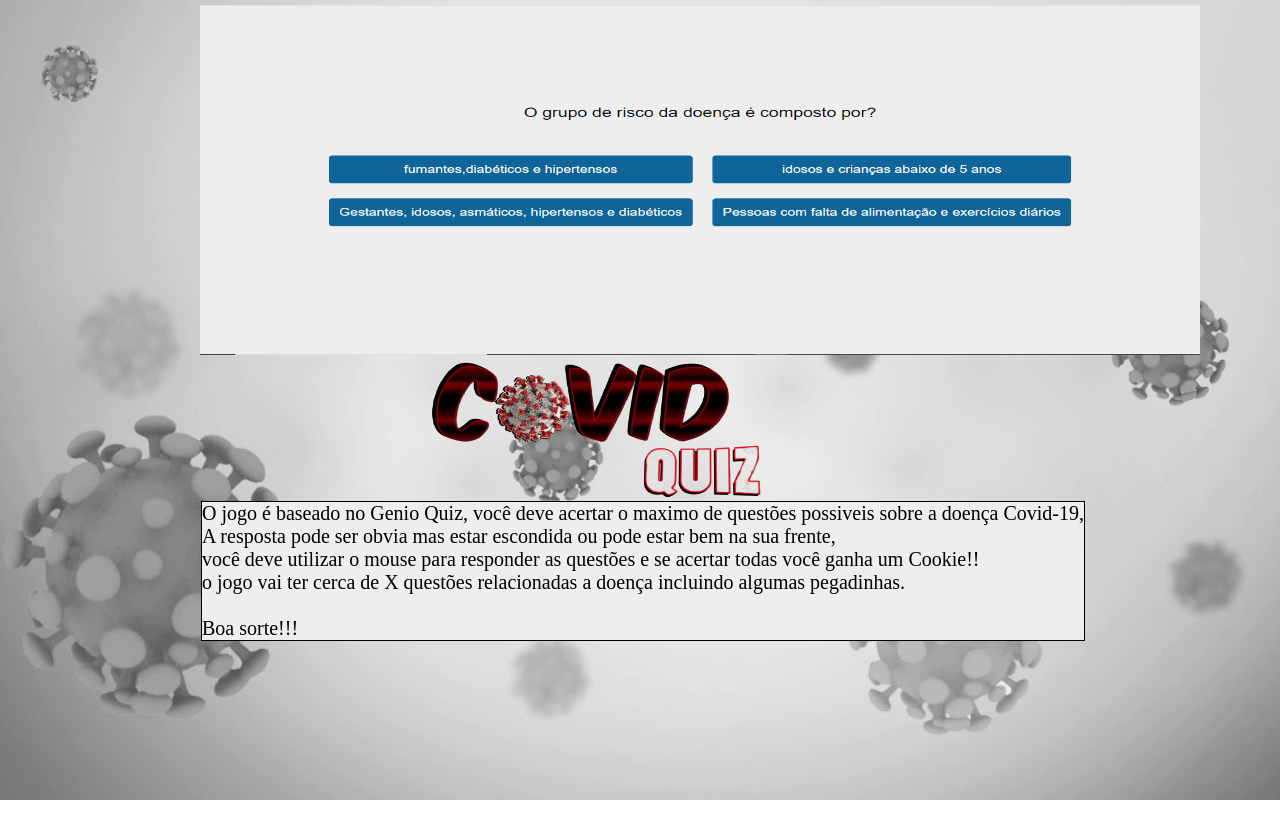
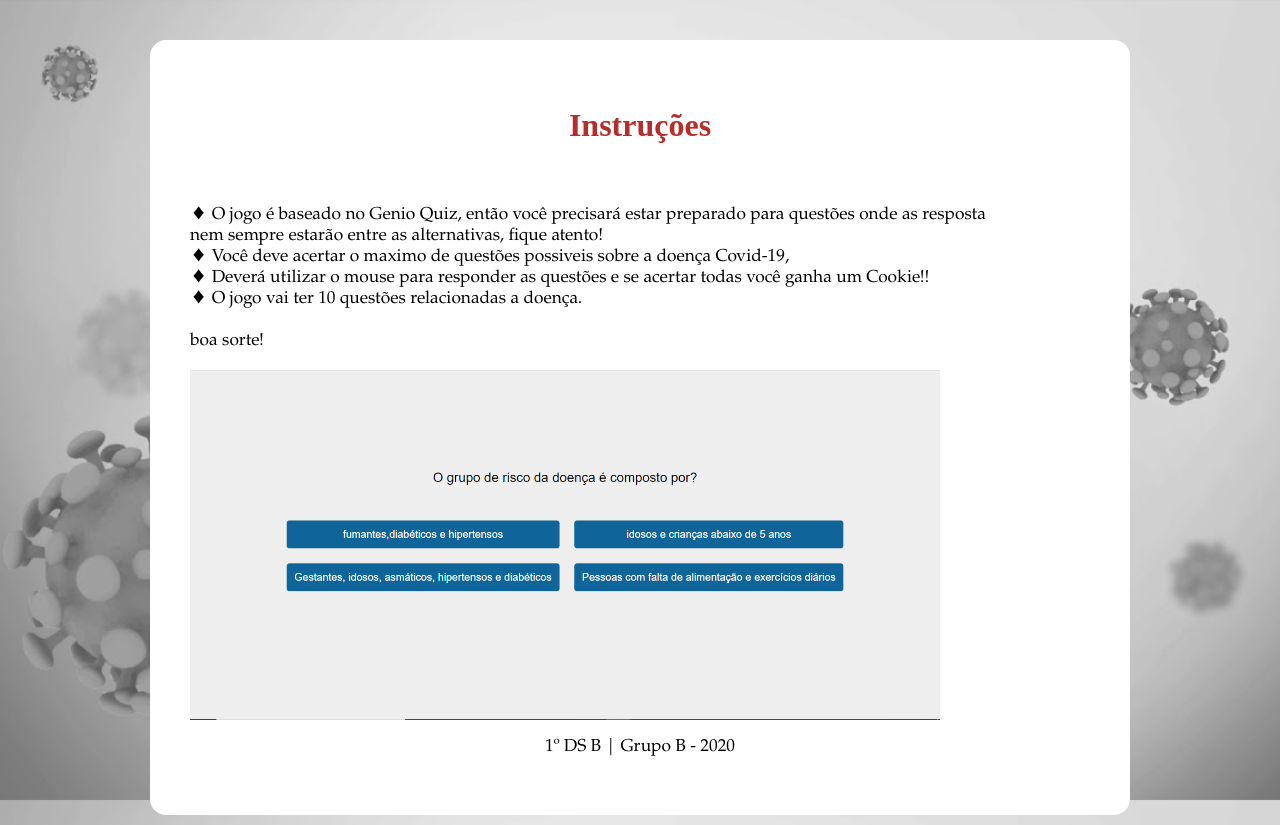
Before and after one commit to WayneRochaEtec/Covid-Quiz, a plain HTML site: page instrucoes.html in a window 1280 px wide. Before the commit the page ends 800 px from the top, so only its background shows below. Drawn offline with Linux system fonts and the light colour scheme.

Commit message:
conclusão do projeto

```diff
--- a/css/instrucoes.css
+++ b/css/instrucoes.css
@@ -7,29 +7,39 @@
     background-attachment: fixed;
     background-size: cover;
 }
-	h2 {
 
-		margin: 1px;
-		position: absolute;
-		left: 200px;
-		top: 335px;
-		border-bottom: 1px solid;
-		border-color: black;
-		}
-	p {
-		  font-size: 20px;
-		margin: 1px;
-		position: absolute;
-		left: 200px;
-		top: 500px;
-		border: 1px solid;
-		border-color: black;
-		border-spacing: 100px 100px;
-		background-color: rgb(238, 238, 238);
-		}
-	img {
+div {
+	width: 900px;
+	background-color: #FFFFFF;
+	margin: 40px auto 10px auto;
+	padding: 40px;
+	border-radius: 1em;
+}
 
-		position: absolute;
-		left: 200px;
-		top: 5px;
-		}
+div h2{
+	font-family: cooper black;
+	font-size: 24pt;
+	color: #B52E2B;
+	text-align: center;
+}
+
+div p{
+	font-family: Book Antiqua;
+	font-size: 13pt;
+}
+
+
+img {
+	position: center;
+	left: 200px;
+	top: 5px;
+	}
+
+footer#ropape {
+	clear: both;
+	border-top: 1px rgb(189,146,47) solid;
+}
+
+footer#rodape {
+	text-align: center;
+}
--- a/instrucoes.html
+++ b/instrucoes.html
@@ -9,26 +9,35 @@
   <body>
 	<div>
 
+		<!-- Game Description -->
+
+		<h2>Instruções</h2>
+		</br>
+
+		<p>&diams; O jogo é baseado no Genio Quiz, então você precisará estar preparado para questões onde as resposta<br>
+		nem sempre estarão entre as alternativas, fique atento!</br>
+		&diams; Você deve acertar o maximo de questões possiveis sobre a doença Covid-19,<br>
+		&diams; Deverá utilizar o mouse para responder as questões e se acertar todas você ganha um Cookie!!<br>
+		&diams; O jogo vai ter 10 questões relacionadas a doença. </br>
+		</br>
+		boa sorte!</br> </p>
+
 		<!-- Slide Show -->
 	    <section>
 		<img class="mySlides" src="img/instrucoes/Demo1.PNG"
-		width="1000" height="350" >
+		width="750" height="350" >
 		<img class="mySlides" src="img/instrucoes/Demo2.PNG"
-		width="1000" height="350" >
+		width="750" height="350" >
 		<img class="mySlides" src="img/instrucoes/Demo3.PNG"
-		width="1000" height="350" >
+		width="750" height="350" >
 		</section>
 
-		<!-- Game Description -->
+		<footer id="rodape">
+		<p>1º DS B | Grupo B - 2020</p>
+		</footer>
+	</div>
 
-		<h2 class="w3-wide"> <img width="400" height="200" class="titulo" src="img/covid-quiz.png"> </h2>
 
-		<div class="w3-panel w3-border">
-		<p class="w3-justify"> O jogo é baseado no Genio Quiz, você deve acertar o maximo de questões possiveis sobre a doença Covid-19,<br>
-		A resposta pode ser obvia mas estar escondida ou pode estar bem na sua frente,</br>
-		você deve utilizar o mouse para responder as questões e se acertar todas você ganha um Cookie!!<br>
-		o jogo vai ter cerca de X questões relacionadas a doença incluindo algumas pegadinhas. </br> <br> Boa sorte!!! </br> </p>
-		</div>
 <script src="js/instrucoes.js"></script>
 </body>
 </html>
--- a/js/NameTransferRedirect.js
+++ b/js/NameTransferRedirect.js
@@ -23,5 +23,5 @@ function redirect(){
 }
 function resgatarnome(){
     let nome = JSON.parse(sessionStorage.getItem('nome'));
-    document.getElementById('estado').innerHTML = nome;
+    document.getElementById('estado').innerHTML = "Game-Over " + nome;
 }
--- a/js/trocarquestao.js
+++ b/js/trocarquestao.js
@@ -34,7 +34,7 @@ function resultado(){
         document.getElementById('final2').style.display = 'block';
     }
     if (pontuacao > 7) {
-        document.getElementById('mensagem').innerHTML = 'Voce não se infectou durante a pandemia!';
+        document.getElementById('mensagem').innerHTML = 'Voce nao se infectou durante a pandemia!';
         document.getElementById('final3').style.display = 'block';
     }
     document.getElementById('pontuacao').innerHTML = pontuacao + "/10"
```
Also changed, not shown: css/questões.css (+5 -4 lines), quiz.html (+6 -6 lines), img/questao8/1.jpeg (added), img/questao8/2.jpeg (added), img/questao8/3.jpeg (added), img/questao8/4.jpeg (added), img/tela_final/covid.png (added), img/tela_final/fundo_particulas.jpeg (deleted), img/tela_final/fundo_particulas.png (deleted), 1 other file. Lines whose indentation alone changed are shown as unchanged.
